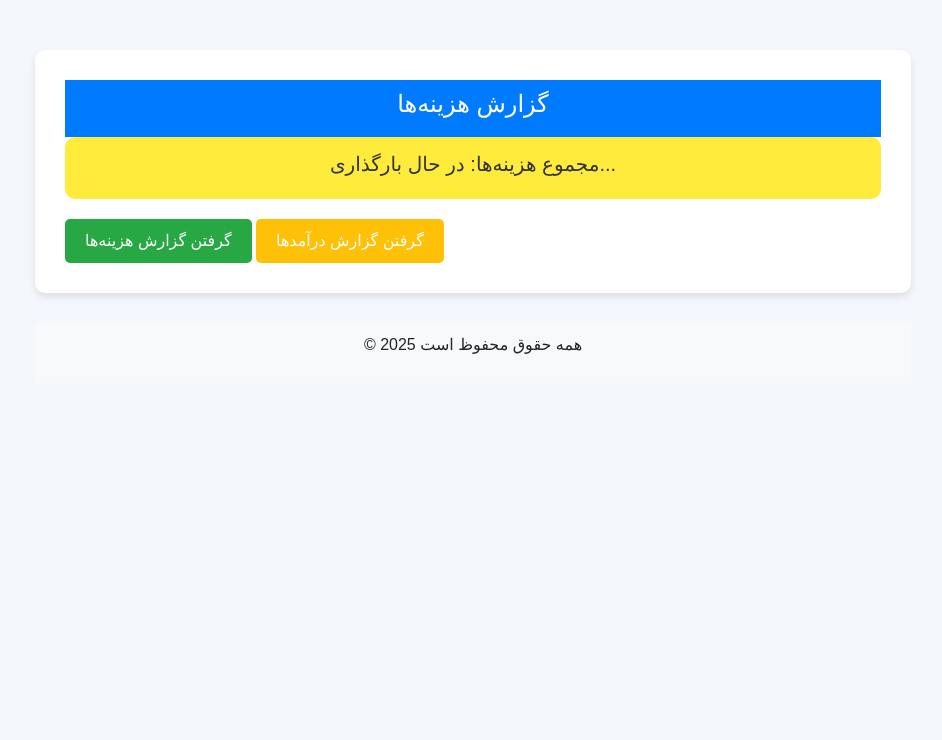
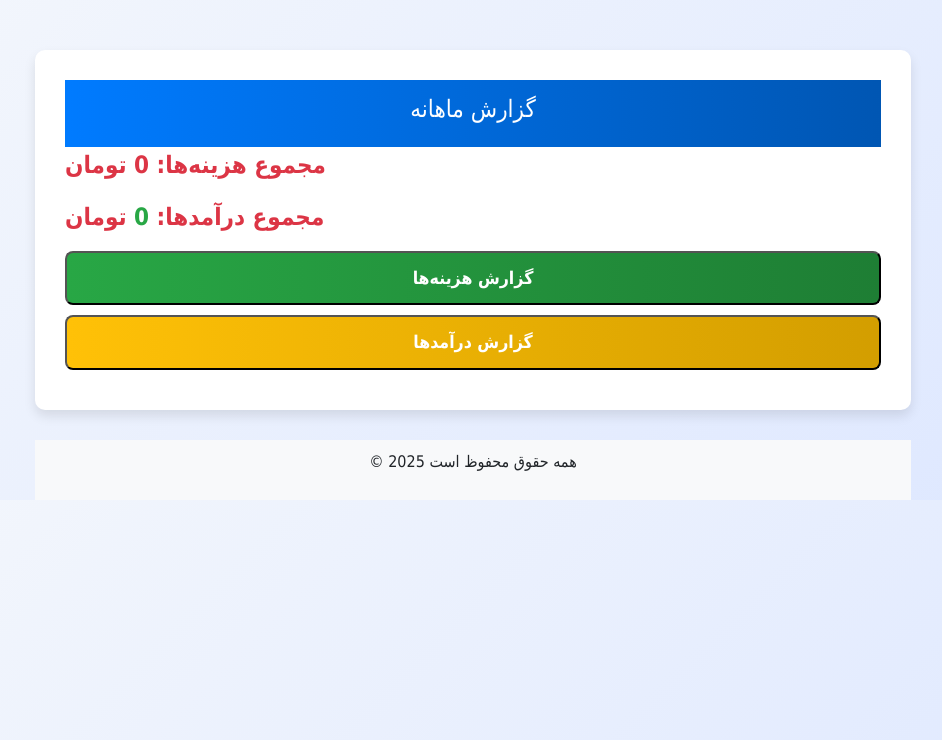
Before and after one commit to saeedzarbi/MoneyFlow, a Flask app: page /report in a window 1280 px wide. Shown: the top 740 px of the page, without its empty margins (167-1109 px from the left). Run offline with Flask 3, Linux system fonts and the light colour scheme; the visitor is signed in with stand-in values (Sample User, id 1).

Commit message:
app reports

```diff
--- a/Mate/app.py
+++ b/Mate/app.py
@@ -32,7 +32,6 @@ app.register_blueprint(auth_bp, url_prefix='/')
 def load_user(user_id):
     return User.query.get(int(user_id))
 
-
 if __name__ == "__main__":
     with app.app_context():
         db.create_all()
--- a/Mate/routes.py
+++ b/Mate/routes.py
@@ -7,6 +7,7 @@ from forms import LoginForm
 from flask import render_template, request, jsonify
 from datetime import datetime
 from models import db, Expense, Category, User, IncomeCategory, Income
+import jdatetime
 
 auth_bp = Blueprint('auth', __name__)
 
@@ -32,7 +33,9 @@ def logout():
 @login_required
 def dashboard():
     categories = Category.query.all()
-    return render_template('dashboard.html', categories=categories)
+    income_categories = IncomeCategory.query.all()
+
+    return render_template('dashboard.html', categories=categories, income_categories=income_categories)
 
 @auth_bp.route('add_category', methods=['POST'])
 @login_required
@@ -97,32 +100,45 @@ def add_expense():
 def reports():
     return render_template('report.html')
 
-@auth_bp.route('get_all_report', methods=['POST'])
+@auth_bp.route('get_all_report', methods=['GET'])
 @login_required
 def get_monthly_report():
-    data = request.get_json()
     try:
-        # جلب هزینه‌ها بر اساس دسته‌بندی و فیلتر بر اساس ماه
+        # دریافت تاریخ امروز به شمسی
+        today_shamsi = jdatetime.date.today()
+        current_year = today_shamsi.year
+        current_month = today_shamsi.month
+
+        # تبدیل تاریخ شمسی به میلادی برای فیلتر کردن رکوردهای دیتابیس
+        start_date = jdatetime.date(current_year, current_month, 1).togregorian()
+        if current_month == 12:
+            end_date = jdatetime.date(current_year + 1, 1, 1).togregorian()
+        else:
+            end_date = jdatetime.date(current_year, current_month + 1, 1).togregorian()
+
         report_data = db.session.query(
+            Category.id.label('category_id'),
             Category.name.label('category_name'),
             db.func.sum(Expense.amount).label('total_amount')
         ).join(Expense).filter(
-            Expense.user_id == current_user.id
+            Expense.user_id == current_user.id,
+            Expense.date >= start_date,
+            Expense.date < end_date
         ).group_by(Category.id).all()
 
         if not report_data:
-            return jsonify({"success": False, "message": "هیچ گزارشی برای این ماه موجود نیست."})
+            return jsonify({"success": False, "message": "هیچ گزارشی برای این ماه شمسی موجود نیست."})
 
         # محاسبه مجموع هزینه‌ها
         total_costs = sum(item.total_amount for item in report_data)
 
         # ارسال داده‌ها به کلاینت
-        report = [{"category_name": item.category_name, "total_amount": item.total_amount} for item in report_data]
+        report = [{"category_id": item.category_id,"category_name": item.category_name, "total_amount": item.total_amount} for item in report_data]
 
         return jsonify({
             "success": True,
             "report": report,
-            "total_costs": total_costs  # ارسال مجموع هزینه‌ها به کلاینت
+            "total_costs": total_costs
         })
 
     except Exception as e:
@@ -190,16 +206,30 @@ def add_income():
         except Exception as e:
             return jsonify({"message": "خطا در ثبت درآمد. لطفاً دوباره تلاش کنید."}), 500
 
-@auth_bp.route('get_income_report', methods=['POST'])
+@auth_bp.route('get_income_report', methods=['GET'])
 @login_required
 def get_income_report():
     try:
-        # جلب درآمدها بر اساس دسته‌بندی
+        # دریافت تاریخ امروز به شمسی
+        today_shamsi = jdatetime.date.today()
+        current_year = today_shamsi.year
+        current_month = today_shamsi.month
+
+        # تبدیل تاریخ شمسی به میلادی برای استفاده در فیلتر دیتابیس
+        start_date = jdatetime.date(current_year, current_month, 1).togregorian()
+        if current_month == 12:
+            end_date = jdatetime.date(current_year + 1, 1, 1).togregorian()
+        else:
+            end_date = jdatetime.date(current_year, current_month + 1, 1).togregorian()
+
+        # دریافت درآمدها بر اساس دسته‌بندی و فیلتر بر اساس ماه شمسی
         report_data = db.session.query(
-            IncomeCategory.name.label('category_name'),  # استفاده از IncomeCategory به جای Category
+            IncomeCategory.name.label('category_name'),
             db.func.sum(Income.amount).label('total_amount')
         ).join(Income).filter(
-            Income.user_id == current_user.id
+            Income.user_id == current_user.id,
+            Income.date >= start_date,
+            Income.date < end_date
         ).group_by(IncomeCategory.id).all()
 
         if not report_data:
@@ -219,3 +249,46 @@ def get_income_report():
 
     except Exception as e:
         return jsonify({"success": False, "message": str(e)})
+
+@auth_bp.route('expenses/<int:category_id>', methods=['GET'])
+@login_required
+def get_category_expenses(category_id):
+    try:
+        # دریافت تاریخ امروز به شمسی
+        today_shamsi = jdatetime.date.today()
+        current_year = today_shamsi.year
+        current_month = today_shamsi.month
+
+        # تبدیل تاریخ شمسی به میلادی
+        start_date = jdatetime.date(current_year, current_month, 1).togregorian()
+        if current_month == 12:
+            end_date = jdatetime.date(current_year + 1, 1, 1).togregorian()
+        else:
+            end_date = jdatetime.date(current_year, current_month + 1, 1).togregorian()
+
+        # دریافت هزینه‌های دسته‌بندی مشخص‌شده در این ماه
+        expenses = Expense.query.filter(
+            Expense.user_id == current_user.id,
+            Expense.category_id == category_id,
+            Expense.date >= start_date,
+            Expense.date < end_date
+        ).all()
+
+        if not expenses:
+            return jsonify({"success": False, "message": "هیچ هزینه‌ای برای این دسته‌بندی در این ماه یافت نشد."})
+
+        # آماده‌سازی داده‌ها
+        expense_list = [{
+            "id": exp.id,
+            "amount": exp.amount,
+            "description": exp.description,
+            "date": jdatetime.datetime.fromgregorian(datetime=exp.date).strftime('%Y/%m/%d')  # تبدیل تاریخ میلادی به شمسی
+        } for exp in expenses]
+
+        return jsonify({
+            "success": True,
+            "expenses": expense_list
+        })
+
+    except Exception as e:
+        return jsonify({"success": False, "message": str(e)})
--- /dev/null
+++ b/Mate/static/css/style.css
@@ -0,0 +1,85 @@
+.total-costs {
+    font-size: 1.5rem;
+    font-weight: bold;
+    color: #dc3545;
+}
+
+.total-incomes {
+    font-size: 1.5rem;
+    font-weight: bold;
+    color: #28a745;
+}
+        body {
+            background: linear-gradient(135deg, #f4f7fc, #dde7ff);
+            font-family: 'Tahoma', sans-serif;
+        }
+        .container {
+            max-width: 900px;
+            margin-top: 50px;
+        }
+        .card-header {
+            background: linear-gradient(90deg, #007bff, #0056b3);
+            color: white;
+            font-size: 1.5rem;
+            text-align: center;
+            padding: 15px;
+            border-radius: 10px 10px 0 0;
+        }
+        .report-container {
+            background: white;
+            border-radius: 10px;
+            padding: 30px;
+            box-shadow: 0 6px 12px rgba(0, 0, 0, 0.1);
+            margin-bottom: 30px;
+        }
+        .btn-custom, .btn-income {
+            display: inline-block;
+            width: 100%;
+            padding: 12px;
+            font-size: 1.1rem;
+            border-radius: 8px;
+            transition: all 0.3s;
+            font-weight: bold;
+            margin-bottom: 10px;
+        }
+        .btn-custom {
+            background: linear-gradient(90deg, #28a745, #1e7e34);
+            color: white;
+        }
+        .btn-custom:hover {
+            background: #1e7e34;
+        }
+        .btn-income {
+            background: linear-gradient(90deg, #ffc107, #d39e00);
+            color: white;
+        }
+        .btn-income:hover {
+            background: #d39e00;
+        }
+        .report-table {
+            width: 100%;
+            border-radius: 10px;
+            overflow: hidden;
+        }
+        .report-table th {
+            background: #007bff;
+            color: white;
+            padding: 10px;
+        }
+        .report-table td {
+            padding: 10px;
+            background: #f8f9fa;
+        }
+        .category-name {
+            font-weight: bold;
+        }
+        .category-row:hover {
+            background-color: #e9ecef;
+            transition: 0.3s;
+        }
+        .card-footer {
+            background-color: #f8f9fa;
+            padding: 10px;
+            text-align: center;
+            border-radius: 0 0 10px 10px;
+        }
--- /dev/null
+++ b/Mate/static/js/report.js
@@ -0,0 +1,112 @@
+$(document).ready(function() {
+    // دریافت گزارش هزینه‌ها
+    $("#filterBtn").click(function() {
+        $.ajax({
+            url: "/get_all_report",
+            type: "GET",
+            contentType: "application/json",
+            data: JSON.stringify({}),
+            success: function(response) {
+                if (response.success) {
+                    let totalCosts = response.total_costs;
+                    let reportHtml = '<table class="table report-table costs table-bordered">';
+                    reportHtml += '<thead><tr><th>دسته‌بندی</th><th>مجموع هزینه</th><th>درصد از کل</th></tr></thead><tbody>';
+
+                    response.report.forEach(function(item) {
+                        let percentage = (item.total_amount / totalCosts * 100).toFixed(2);
+                        reportHtml += `
+                            <tr class="category-row">
+                                <td class="category-name">${item.category_name}</td>
+                                <td>${item.total_amount}</td>
+                                <td class="percentage">${percentage}%</td>
+                                <td><button class="btn btn-info btn-sm details-btn" data-category-id="${item.category_id}">جزئیات</button></td>
+                            </tr>
+                        `;
+                    });
+
+                    reportHtml += '</tbody></table>';
+                    $("#totalCosts").text(totalCosts).addClass("total-costs");
+                    $("#reportSection").html(reportHtml);
+                } else {
+                    $("#reportSection").html('<p>هیچ گزارشی موجود نیست.</p>');
+                }
+            },
+            error: function(xhr, status, error) {
+                alert("مشکلی در دریافت گزارش پیش آمده است.");
+            }
+        });
+    });
+
+    // دریافت گزارش درآمدها
+    $("#incomeBtn").click(function() {
+        fetchIncome();
+    });
+
+    function fetchIncome() {
+        $.ajax({
+            url: "/get_income_report",
+            type: "GET",
+            contentType: "application/json",
+            data: JSON.stringify({}),
+            success: function(response) {
+                if (response.success) {
+                    let totalIncome = response.total_income;
+                    let incomeHtml = '<table class="table report-table income table-bordered">';
+                    incomeHtml += '<thead><tr><th>دسته‌بندی</th><th>مجموع درآمد</th><th>درصد از کل</th></tr></thead><tbody>';
+
+                    response.income_report.forEach(function(item) {
+                        let percentage = (item.total_amount / totalIncome * 100).toFixed(2);
+                        incomeHtml += `
+                            <tr class="category-row">
+                                <td class="category-name">${item.category_name}</td>
+                                <td>${item.total_amount}</td>
+                                <td class="percentage">${percentage}%</td>
+                            </tr>
+                        `;
+                    });
+
+                    incomeHtml += '</tbody></table>';
+                    $("#totalIncoms").text(totalIncome).addClass("total-incomes");
+                    $("#reportSection").html(incomeHtml);
+                } else {
+                    $("#reportSection").html('<p>هیچ گزارشی برای درآمد موجود نیست.</p>');
+                }
+            },
+            error: function(xhr, status, error) {
+                alert("مشکلی در دریافت گزارش درآمد پیش آمده است.");
+            }
+        });
+    }
+});
+$(document).on("click", ".details-btn", function() {
+    let categoryId = $(this).data("category-id");
+
+    $.ajax({
+        url: `/expenses/${categoryId}`,
+        type: "GET",
+        contentType: "application/json",
+        success: function(response) {
+            if (response.success) {
+                let detailsHtml = "";
+                response.expenses.forEach(function(exp) {
+                    detailsHtml += `
+                        <tr>
+                            <td>${exp.amount}</td>
+                            <td>${exp.description || "ندارد"}</td>
+                            <td>${exp.date}</td>
+                        </tr>
+                    `;
+                });
+
+                $("#expenseDetailsBody").html(detailsHtml);
+                let modal = new bootstrap.Modal(document.getElementById("expenseDetailsModal"));
+                modal.show();
+            } else {
+                alert(response.message);
+            }
+        },
+        error: function(xhr, status, error) {
+            alert("مشکلی در دریافت جزئیات هزینه پیش آمد.");
+        }
+    });
+});
--- a/Mate/templates/report.html
+++ b/Mate/templates/report.html
@@ -3,186 +3,64 @@
 <head>
     <meta charset="UTF-8">
     <meta name="viewport" content="width=device-width, initial-scale=1.0">
+    <script src="https://code.jquery.com/jquery-3.6.0.min.js"></script>
+    <link href="https://cdn.jsdelivr.net/npm/bootstrap@5.3.0/dist/css/bootstrap.min.css" rel="stylesheet">
+    <script src="https://cdn.jsdelivr.net/npm/bootstrap@5.3.0/dist/js/bootstrap.bundle.min.js"></script>
+
     <title>گزارش هزینه‌ها و درآمدها</title>
     <link href="https://cdn.jsdelivr.net/npm/bootstrap@5.3.0/dist/css/bootstrap.min.css" rel="stylesheet">
     <script src="https://code.jquery.com/jquery-3.6.0.min.js"></script>
-    <style>
-        body {
-            background-color: #f4f7fc;
-            font-family: 'Arial', sans-serif;
-        }
-        .container {
-            max-width: 900px;
-            margin-top: 50px;
-        }
-        .card-header {
-            background-color: #007bff;
-            color: white;
-            font-size: 1.25rem;
-            text-align: center;
-            padding: 10px;
-            border-radius: 10px;
-        }
-        .report-container {
-            background: white;
-            border-radius: 10px;
-            padding: 30px;
-            box-shadow: 0 4px 8px rgba(0, 0, 0, 0.1);
-            margin-bottom: 30px;
-        }
-        .btn-custom {
-            background-color: #28a745;
-            color: white;
-            padding: 10px 20px;
-            border-radius: 5px;
-            border: none;
-            transition: 0.3s;
-        }
-        .btn-custom:hover {
-            background-color: #218838;
-        }
-        .btn-income {
-            background-color: #ffc107;
-            color: white;
-            padding: 10px 20px;
-            border-radius: 5px;
-            border: none;
-            transition: 0.3s;
-        }
-        .btn-income:hover {
-            background-color: #e0a800;
-        }
-        .total-costs {
-            background-color: #ffeb3b;
-            color: #333;
-            padding: 15px;
-            border-radius: 10px;
-            font-size: 1.2rem;
-            text-align: center;
-            margin-bottom: 20px;
-        }
-        .report-table th, .report-table td {
-            text-align: center;
-        }
-        .category-name {
-            font-weight: bold;
-        }
-        .percentage {
-            font-size: 1.1rem;
-            color: #007bff;
-        }
-        .category-row:hover {
-            background-color: #f1f1f1;
-        }
-        .card-footer {
-            background-color: #f8f9fa;
-            padding: 10px;
-            text-align: center;
-        }
-    </style>
+    <script src="{{ url_for('static', filename='js/report.js') }}"></script>
+    <link rel="stylesheet" href="{{ url_for('static', filename='css/style.css') }}">
+
 </head>
 <body>
-
 <div class="container">
     <div class="report-container">
         <div class="card-header">
-            <h4>گزارش هزینه‌ها</h4>
+            <h4>گزارش ماهانه</h4>
         </div>
 
         <div class="total-costs">
-            <h5>مجموع هزینه‌ها: <span id="totalCosts">در حال بارگذاری...</span></h5>
+            <p>مجموع هزینه‌ها: <span id="totalCosts" class="total-costs">0</span> تومان</p>
+            <p>مجموع درآمدها: <span id="totalIncoms" class="total-incomes">0</span> تومان</p>
         </div>
 
-        <!-- دکمه‌های دریافت گزارش -->
-        <button class="btn-custom" id="filterBtn">گرفتن گزارش هزینه‌ها</button>
-        <button class="btn-income" id="incomeBtn">گرفتن گزارش درآمدها</button>
+        <button class="btn-custom" id="filterBtn">گزارش هزینه‌ها</button>
+        <button class="btn-income" id="incomeBtn">گزارش درآمدها</button>
 
-        <div id="reportSection">
-            <!-- گزارش هزینه‌ها در اینجا نمایش داده می‌شود -->
+        <div id="reportSection"></div>
+        <!-- مدال نمایش جزئیات هزینه‌ها -->
+<!-- مدال جزئیات هزینه‌ها -->
+<div class="modal fade" id="expenseDetailsModal" tabindex="-1" aria-labelledby="expenseDetailsLabel" aria-hidden="true">
+    <div class="modal-dialog modal-lg">
+        <div class="modal-content">
+            <div class="modal-header">
+                <h5 class="modal-title" id="expenseDetailsLabel">جزئیات</h5>
+                <button type="button" class="btn-close" data-bs-dismiss="modal" aria-label="Close"></button>
+            </div>
+            <div class="modal-body">
+                <table class="table table-striped table-hover custom-table">
+                    <thead>
+                        <tr>
+                            <th>مبلغ</th>
+                            <th>توضیحات</th>
+                            <th>تاریخ</th>
+                        </tr>
+                    </thead>
+                    <tbody id="expenseDetailsBody">
+                    </tbody>
+                </table>
+            </div>
         </div>
+    </div>
+</div>
+
     </div>
 
     <div class="card-footer">
         <p>&copy; 2025 همه حقوق محفوظ است</p>
     </div>
 </div>
-
-<script>
-$(document).ready(function() {
-    // دریافت گزارش هزینه‌ها
-    $("#filterBtn").click(function() {
-        $.ajax({
-            url: "/get_all_report",
-            type: "POST",
-            contentType: "application/json",
-            data: JSON.stringify({}),
-            success: function(response) {
-                if (response.success) {
-                    let totalCosts = response.total_costs;
-                    let reportHtml = '<table class="table report-table table-bordered">';
-                    reportHtml += '<thead><tr><th>دسته‌بندی</th><th>مجموع هزینه</th><th>درصد از کل</th></tr></thead><tbody>';
-
-                    response.report.forEach(function(item) {
-                        let percentage = (item.total_amount / totalCosts * 100).toFixed(2);
-                        reportHtml += `
-                            <tr class="category-row">
-                                <td class="category-name">${item.category_name}</td>
-                                <td>${item.total_amount}</td>
-                                <td class="percentage">${percentage}%</td>
-                            </tr>
-                        `;
-                    });
-
-                    reportHtml += '</tbody></table>';
-                    $("#totalCosts").text(totalCosts);
-                    $("#reportSection").html(reportHtml);
-                } else {
-                    $("#reportSection").html('<p>هیچ گزارشی موجود نیست.</p>');
-                }
-            },
-            error: function(xhr, status, error) {
-                alert("مشکلی در دریافت گزارش پیش آمده است.");
-            }
-        });
-    });
-
-    // دریافت گزارش درآمدها
-    $("#incomeBtn").click(function() {
-        $.ajax({
-            url: "/get_income_report", // روت جدید برای دریافت درآمدها
-            type: "POST",
-            contentType: "application/json",
-            data: JSON.stringify({}),
-            success: function(response) {
-                if (response.success) {
-                    let totalIncome = response.total_income;
-                    let incomeHtml = '<table class="table report-table table-bordered">';
-                    incomeHtml += '<thead><tr><th>دسته‌بندی</th><th>مجموع درآمد</th><th>درصد از کل</th></tr></thead><tbody>';
-
-                    response.income_report.forEach(function(item) {
-                        let percentage = (item.total_amount / totalIncome * 100).toFixed(2);
-                        incomeHtml += `
-                            <tr class="category-row">
-                                <td class="category-name">${item.category_name}</td>
-                                <td>${item.total_amount}</td>
-                                <td class="percentage">${percentage}%</td>
-                            </tr>
-                        `;
-                    });
-
-                    incomeHtml += '</tbody></table>';
-                    $("#reportSection").html(incomeHtml);
-                } else {
-                    $("#reportSection").html('<p>هیچ گزارشی برای درآمد موجود نیست.</p>');
-                }
-            },
-            error: function(xhr, status, error) {
-                alert("مشکلی در دریافت گزارش درآمد پیش آمده است.");
-            }
-        });
-    });
-});
-</script>
-
 </body>
 </html>
```
Also changed, not shown: Mate/templates/dashboard.html (+3 -4 lines).
